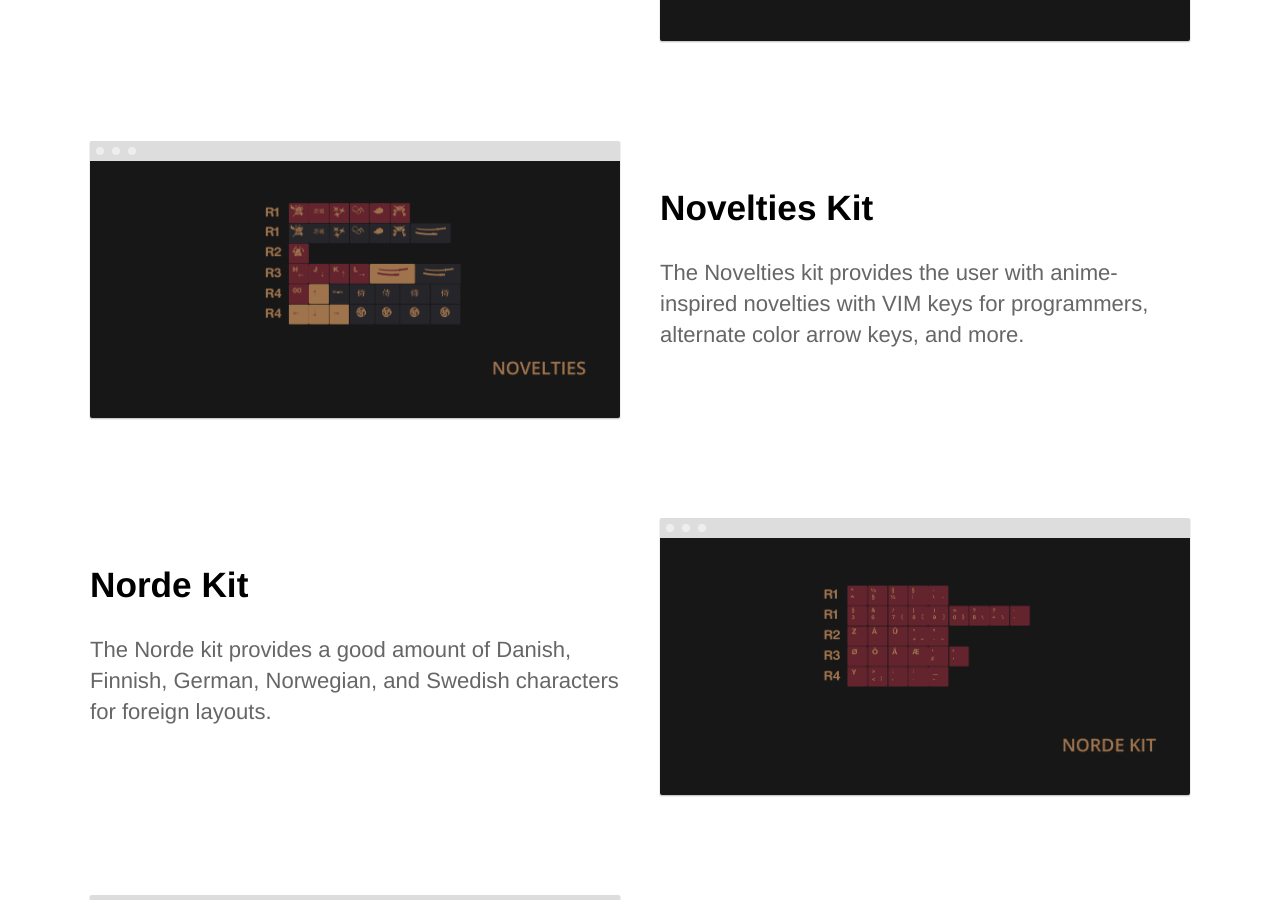
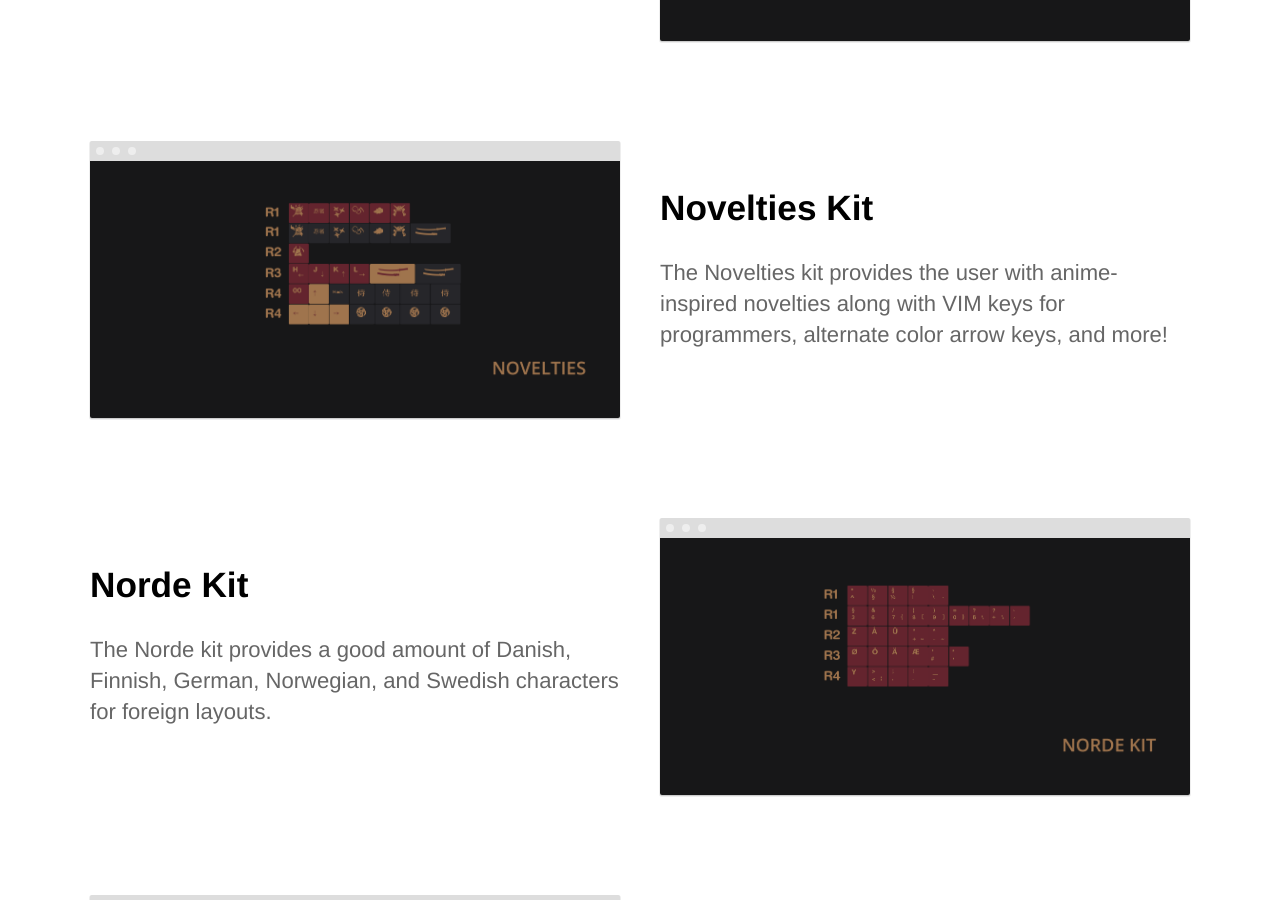
Before and after one commit to RedSunsRMK/redsunsrmk.github.io, a Jekyll site: the page built from index.html, in a window 1280 px wide and 900 px high, scrolled down 2067 px. Built offline with Jekyll 4.4.1, drawn with Linux system fonts in a browser that asks for light colours.

Commit message:
Update index.html

```diff
--- a/index.html
+++ b/index.html
@@ -54,7 +54,7 @@ description: A samurai-themed keyset.
 		<div class="container flex">
 			<div class="text editable">
 				<h2><strong>Novelties Kit</strong></h2>
-				<p>The Novelties kit provides the user with anime-inspired novelties with VIM keys for programmers, alternate color arrow keys, and more. </p>
+				<p>The Novelties kit provides the user with anime-inspired novelties along with VIM keys for programmers, alternate color arrow keys, and more!</p>
 			</div>
 			<div class="image">
 				<img src="/images/redsamurai/rs_noveltieskit.png" alt="Screenshot" class="screenshot editable" />
```
